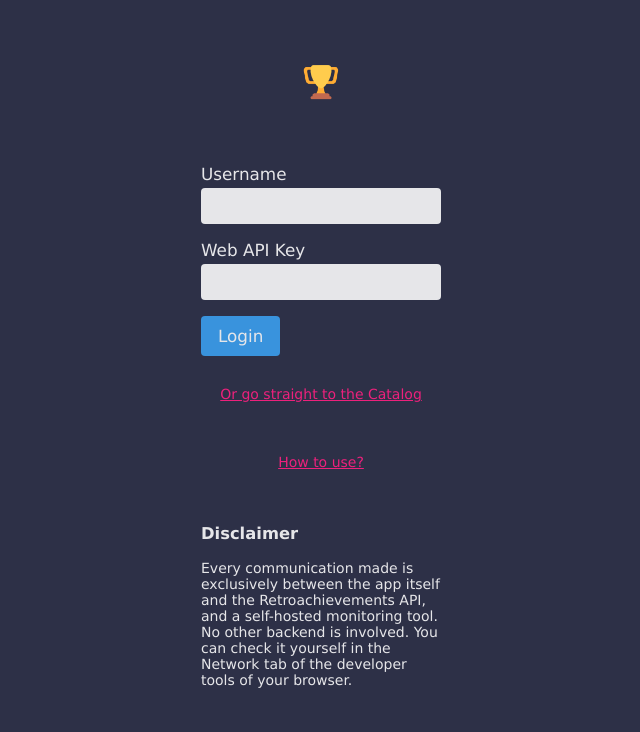
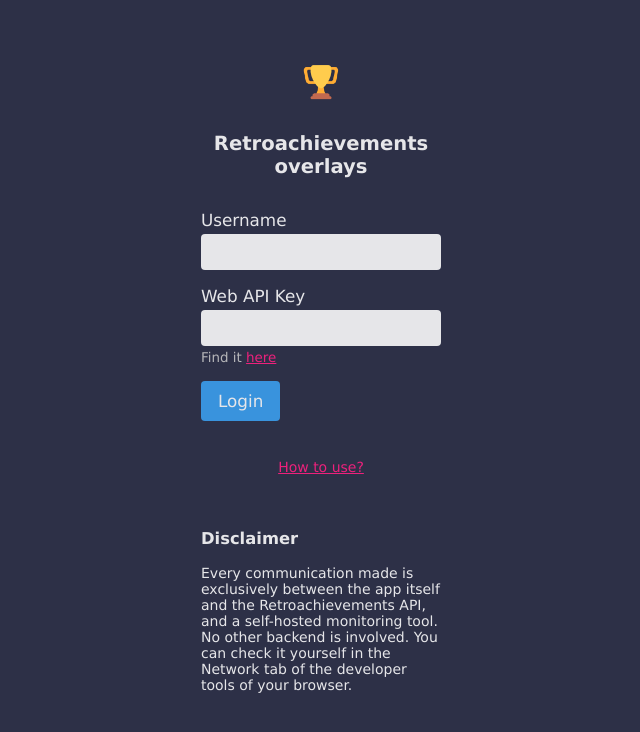
Before and after one commit to makmonty/cheevos-overlays, a Vue app: page /login in a window 1280 px wide. Shown: the top 732 px of the page, without its empty margins (319-959 px from the left). Built offline with nearby package versions, Linux system fonts and the light colour scheme.

Commit message:
A more understandable login view

```diff
--- a/src/assets/variables.css
+++ b/src/assets/variables.css
@@ -3,6 +3,7 @@
 	--dark0: #2d3047;
 	--bright0: #f4f4f6;
 	--bright1: #e6e6e9;
+  --bright2: #b6b6b9;
 	--blue0: #3993dd;
 	--blue1: #96c6ed;
 	--red0: #ed217c;
@@ -10,6 +11,7 @@
 	--grey0: #5d6077;
 	--background-color: var(--dark0);
 	--foreground-color: var(--bright1);
+  --dimmed-foreground-color: var(--bright2);
 	--primary-color: var(--red0);
 	--info-color: var(--blue0);
 	--danger-color: var(--red1);
--- a/src/components/LoginForm.vue
+++ b/src/components/LoginForm.vue
@@ -30,7 +30,11 @@ const submit = async () => {
         data-testid="login-form-input-username"
       />
     </FormGroup>
-    <FormGroup label="Web API Key" :size="size">
+    <FormGroup
+      label="Web API Key"
+      :size="size"
+      description="Find it <a href='https://retroachievements.org/settings'>here</a>"
+    >
       <BaseInput
         type="password"
         v-model="webApiKey"
--- a/src/components/NavBar.vue
+++ b/src/components/NavBar.vue
@@ -17,6 +17,10 @@ const logout = () => {
 
 <template>
   <nav class="nav-bar">
+    <div class="nav-bar-left">
+      <img src="../assets/images/trophy.png" alt="🏆" class="nav-icon" />
+      <span>Retroachievements overlays</span>
+    </div>
     <div class="nav-bar-right">
       <div v-if="username" class="nav-bar-session">
         <div>
@@ -36,14 +40,19 @@ const logout = () => {
   height: 32px;
   display: flex;
   align-items: center;
+  padding: 0 16px;
 }
 
+.nav-bar-left,
 .nav-bar-right {
   display: flex;
   align-items: center;
   gap: 8px;
+  height: 100%;
+}
+
+.nav-bar-right {
   margin-left: auto;
-  padding-right: 16px;
 }
 
 .nav-bar-session {
@@ -51,4 +60,8 @@ const logout = () => {
   align-items: center;
   gap: 8px;
 }
+
+.nav-icon {
+  height: 20px;
+}
 </style>
--- a/src/components/forms/FormGroup.vue
+++ b/src/components/forms/FormGroup.vue
@@ -1,11 +1,13 @@
 <script lang="ts" setup>
 const {
   label,
+  description,
   checkbox,
   inline,
   size = 'medium'
 } = defineProps<{
   label?: string;
+  description?: string;
   checkbox?: boolean;
   inline?: boolean;
   size?: 'small' | 'medium' | 'large';
@@ -13,22 +15,27 @@ const {
 </script>
 
 <template>
-  <label class="label" :class="{ checkbox, input: !checkbox, [`size-${size}`]: true, inline }">
-    <span v-if="!checkbox" class="label-text">{{ label }}</span>
-    <slot />
-    <span v-if="checkbox">{{ label }}</span>
-  </label>
+  <div class="form-group-wrapper" :class="{ [`size-${size}`]: true }">
+    <label class="label" :class="{ checkbox, input: !checkbox, inline }">
+      <span v-if="!checkbox" class="label-text">{{ label }}</span>
+      <slot />
+      <span v-if="checkbox">{{ label }}</span>
+    </label>
+    <div v-if="description" class="description" v-html="description"></div>
+  </div>
 </template>
 
 <style scoped>
+.form-group-wrapper {
+  &.size-large {
+    font-size: 1.2rem;
+  }
+}
+
 .label {
   display: flex;
   flex-direction: column;
   gap: 4px;
-
-  &.size-large {
-    font-size: 1.2rem;
-  }
 
   &.checkbox,
   &.inline {
@@ -46,7 +53,14 @@ const {
     gap: 4px;
   }
 }
+
 .label-text {
   display: block;
 }
+
+.description {
+  font-size: 0.8em;
+  margin-top: 4px;
+  color: var(--dimmed-foreground-color);
+}
 </style>
--- a/src/views/LoginView.vue
+++ b/src/views/LoginView.vue
@@ -16,6 +16,7 @@ const { isLoading, isError, errors, submit } = useLogin({
   <FullScreenLayout data-testid="home-view">
     <div class="login">
       <img src="../assets/images/trophy.png" class="icon" />
+      <h1 class="login-title">Retroachievements overlays</h1>
 
       <LoginForm @submit="submit" class="login-form" :disabled="isLoading" size="large" />
       <p v-if="isLoading">Loading...</p>
@@ -25,14 +26,6 @@ const { isLoading, isError, errors, submit } = useLogin({
           <li v-for="(error, index) in errors" :key="index">{{ error }}</li>
         </ul>
       </div>
-
-      <section class="catalog" target="_blank">
-        <p>
-          <router-link :to="{ name: 'catalog' }" title="Go to catalog">
-            Or go straight to the Catalog
-          </router-link>
-        </p>
-      </section>
 
       <section class="howto" target="_blank">
         <p>
@@ -59,7 +52,15 @@ const { isLoading, isError, errors, submit } = useLogin({
 <style scoped>
 .icon {
   width: 36px;
-  margin: 64px 0;
+  margin: 64px 0 32px 0;
+}
+
+.login-title {
+  text-align: center;
+  margin: 0;
+  margin-bottom: 32px;
+  padding: 0;
+  font-size: 1.4rem;
 }
 
 .login {
```
Also changed, not shown: 1 other file (tests, documents, lock files or other folders).
